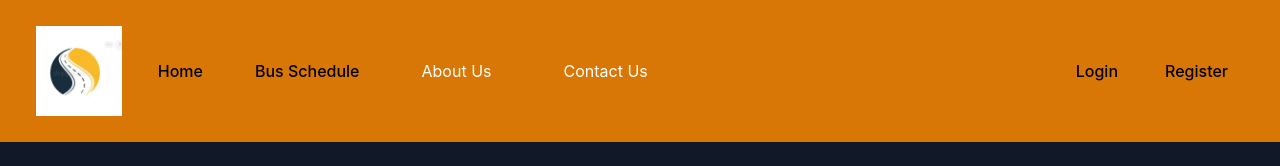
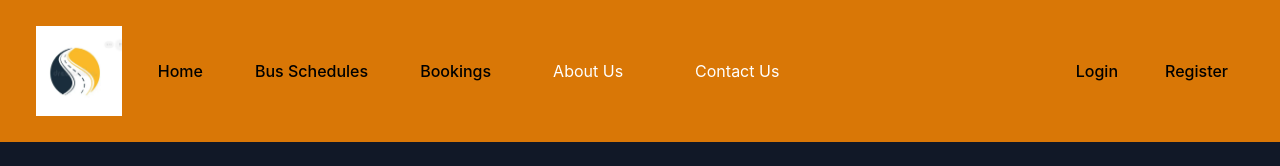
Before and after one commit to wambui01ndungu/Rapid-Bus-Transport, a React (Create React App) app in the folder client/: page / in a window 1280 px wide. Shown: the top 166 px of the page. Built offline with nearby package versions, Linux system fonts and the light colour scheme.

Commit message:
Reput bookings link on header

```diff
--- a/client/src/App.js
+++ b/client/src/App.js
@@ -45,8 +45,8 @@ function App() {
           <img src="/logo.jpg" alt="Logo" className="logo" />
 
             <li><Link to="/">Home</Link></li>
-            <li><Link to="/schedules"> Bus Schedule</Link></li>
-            {token && <li><Link to="/bookings">My Bookings</Link></li>}
+            <li><Link to="/schedules"> Bus Schedules</Link></li>
+            <li><Link to="/bookings">Bookings</Link></li>
             <li>
               <button onClick={() => openModal("About Us", <>`Safiri Link is committed to providing safe, reliable, and affordable transportation for students and daily commuters. <dr/>Our fleet is equipped with modern amenities, ensuring a comfortable journey.<br/> Our mission is to revolutionize public transport by integrating technology, enhancing user experience, and promoting efficiency.`</>)} className="nav-link">About Us</button>
             </li>
```
